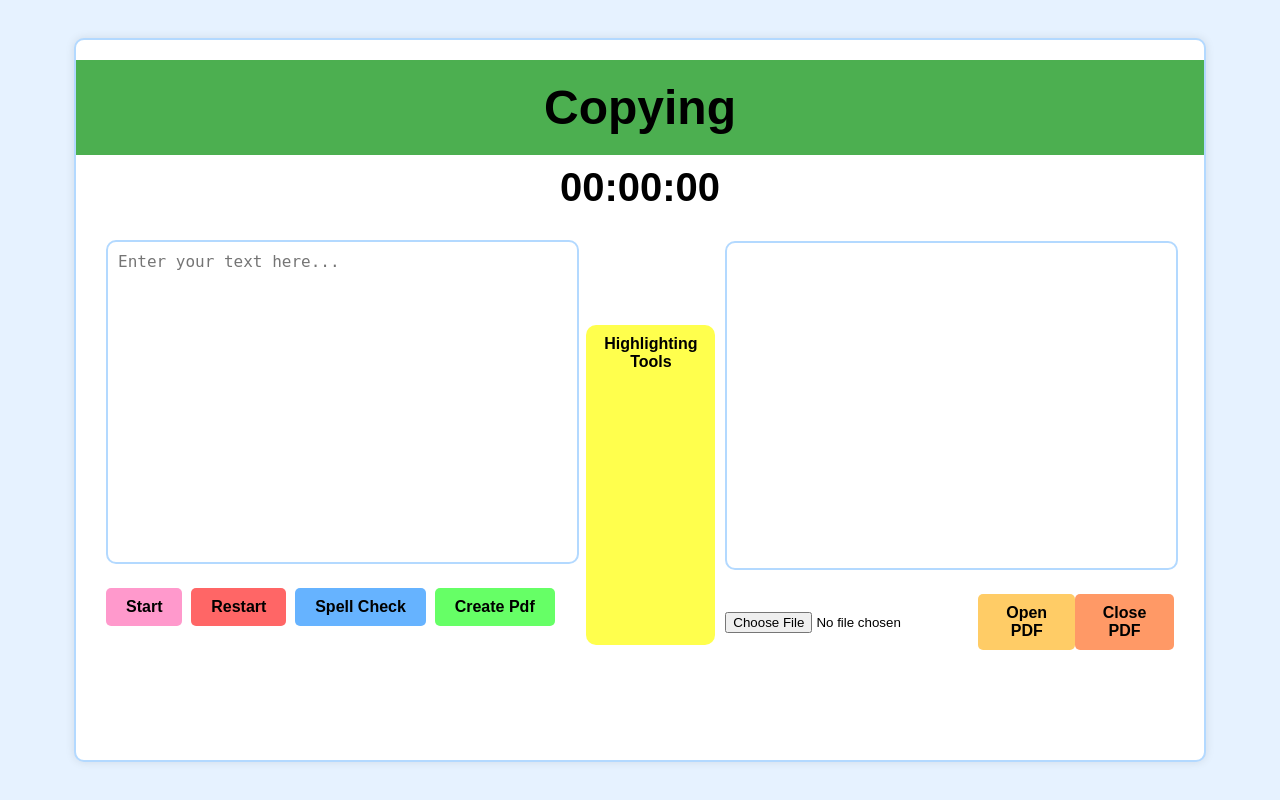
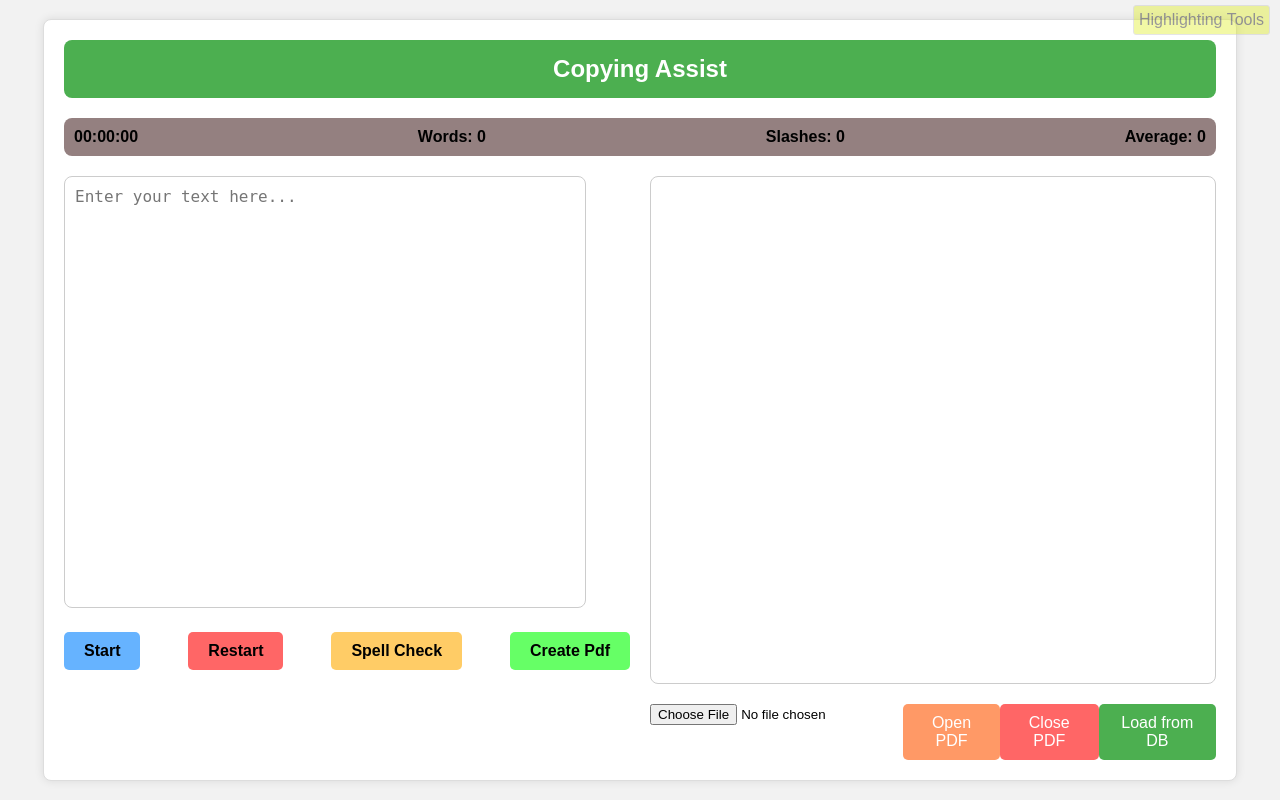
Before and after one commit to NavidAhmadiii/CopyAssistant, a Django app: page / in a window 1280 px wide. Run offline with Django 4.2, Linux system fonts and the light colour scheme.

Commit message:
change the ui template

```diff
--- a/Copy/models.py
+++ b/Copy/models.py
@@ -15,3 +15,4 @@ class UserEntry(models.Model):
     spell_checked_text = models.TextField()
     created_at = models.DateTimeField(auto_now_add=True)
     duration = models.DurationField()
+    pdf_file = models.FileField(upload_to='user_entries_pdfs/', null=True, blank=True)
--- a/Copy/static/css/styles.css
+++ b/Copy/static/css/styles.css
@@ -1,97 +1,120 @@
 body {
     font-family: Arial, sans-serif;
-    background-color: #e6f2ff;
+    background-color: #f2f2f2;
+    margin: 0;
     display: flex;
     justify-content: center;
     align-items: center;
     height: 100vh;
-    margin: 0;
 }
 
 .container {
-    border: 2px solid #b3d9ff;
-    border-radius: 10px;
     background-color: white;
-    width: 85%;
-    height: 85%;
+    border: 1px solid #ddd;
+    border-radius: 8px;
+    box-shadow: 0 0 10px rgba(0, 0, 0, 0.1);
+    width: 90%;
+    max-width: 1200px;
+    height: 90%;
     display: flex;
     flex-direction: column;
-    align-items: center;
     padding: 20px;
-    box-shadow: 0 0 10px rgba(0, 0, 0, 0.1);
-
 }
 
 .header {
     background-color: #4CAF50;
-    padding: 20px;
+    color: white;
+    padding: 15px;
     text-align: center;
+    font-size: 24px;
     font-weight: bold;
-    font-size: xxx-large;
-    width: 100%;
+    border-radius: 8px;
+    margin-bottom: 20px;
 }
 
-.timer {
-    font-size: 40px;
+.status-bar {
+    display: flex;
+    justify-content: space-between;
+    background-color: #948080;
+    padding: 10px;
+    border-radius: 8px;
+    margin-bottom: 20px;
+    font-size: 16px;
     font-weight: bold;
-    margin-top: 10px;
-    text-align: center;
-    width: 100%;
 }
 
 .content {
     display: flex;
     flex-direction: row;
-    width: 100%;
+    gap: 20px;
     flex-grow: 1;
-    margin-top: 20px;
-    justify-content: space-between;
-    align-items: flex-start;
-
 }
 
 .text-area-section,
 .pdf-section {
-    width: 45%;
-    padding: 10px;
-    flex-basis: 45%;
-}
-
-.text-area-section {
-    margin-right: 2%;
+    flex: 1;
+    display: flex;
+    flex-direction: column;
+    gap: 20px;
 }
 
 .text-area {
-    width: 100%;
-    height: 300px;
-    border: 2px solid #b3d9ff;
-    border-radius: 10px;
+    flex-grow: 1;
+    border: 1px solid #ccc;
+    border-radius: 8px;
     padding: 10px;
     font-size: 16px;
     resize: none;
+    width: 500px;
+    height: 410px;
+    min-height: 200px;
+    position: relative;
 }
 
-.footer,
-.pdf-controls {
+/* Your existing CSS styles */
+
+.highlighting-tools {
+    position: absolute;
+    top: 5px;
+    right: 10px;
+    background-color: rgba(218, 236, 0, 0.7);
+    color: #333;
+    cursor: pointer;
+    opacity: 0.5;
+    transition: opacity 0.3s;
+    padding: 5px;
+    border: 1px solid #ccc;
+    border-radius: 3px;
+    z-index: 2; /* Ensure the highlighting tools are above the textarea */
+}
+
+.highlighting-tools.active {
+    opacity: 1;
+}
+
+
+.highlighting-container:hover .highlighting-tools {
+    opacity: 1;
+}
+
+.footer {
     display: flex;
     justify-content: space-between;
-    align-items: center;
-    margin-top: 20px;
-
 }
 
-.footer button,
-.pdf-controls button {
+/* این قسمت تغییرات رنگ دکمه‌ها و سایر انیمیشن‌هاست */
+.footer button {
     padding: 10px 20px;
     font-size: 16px;
     font-weight: bold;
     border: none;
     border-radius: 5px;
     cursor: pointer;
+    transition: background-color 0.3s;
 }
 
 .footer button.start {
-    background-color: #ff99cc;
+    background-color: #66b3ff;
 }
 
 .footer button.restart {
@@ -99,7 +122,7 @@ body {
 }
 
 .footer button.spell-check {
-    background-color: #66b3ff;
+    background-color: #ffcc66;
 }
 
 .footer button.create-pdf {
@@ -107,70 +130,43 @@ body {
 }
 
 .pdf-controls button.open-pdf {
-    background-color: #ffcc66;
+    background-color: #ff9966;
 }
 
 .pdf-controls button.close-pdf {
-    background-color: #ff9966;
-}
-
-.pdf-controls form {
-    display: flex;
-    align-items: center;
+    background-color: #ff6666;
 }
 
 .pdf-controls form button {
     margin-left: 10px;
 }
 
+
+/*.footer button:hover {*/
+/*    background-color: #45a049;*/
+/*}*/
+
 .pdf-reader {
-    width: 100%;
-    height: 325px;
-    border: 2px solid #b3d9ff;
-    border-radius: 10px;
-    margin-top: 1px;
+    flex-grow: 1;
+    border: 1px solid #ccc;
+    border-radius: 8px;
 }
 
-/* Highlighting tools section */
-.highlighting-tools {
-    background-color: #ffff4d;
-    border-radius: 10px;
-    padding: 10px;
-    text-align: center;
-    font-weight: bold;
-    margin: 10px 0;
-    width: 10%; /* Adjust width to be smaller */
-    height: 300px;
-    min-width: 100px; /* Set a minimum width */
-    flex-shrink: 0;
-    align-self: center;
-
+.pdf-controls {
+    display: flex;
+    justify-content: space-between;
 }
 
-/* Responsive design for smaller screens */
-@media (max-width: 768px) {
-    .content {
-        flex-direction: column;
-    }
+.pdf-controls button {
+    background-color: #4CAF50;
+    color: white;
+    padding: 10px 15px;
+    border: none;
+    border-radius: 5px;
+    cursor: pointer;
+    font-size: 16px;
+}
 
-    .text-area-section,
-    .pdf-section {
-        width: 100%;
-        flex-basis: auto;
-    }
-
-    .footer,
-    .pdf-controls {
-        flex-direction: column;
-        align-items: flex-start;
-    }
-
-    .footer button,
-    .pdf-controls button {
-        margin-bottom: 10px;
-    }
-
-    .highlighting-tools {
-        width: 100%;
-    }
-}
+/*.pdf-controls button:hover {*/
+/*    background-color: #45a049;*/
+/*}*/
--- a/Copy/static/js/script.js
+++ b/Copy/static/js/script.js
@@ -1,136 +1,3 @@
-// let timer;
-// let seconds = 0;
-//
-// function start() {
-//     if (timer) {
-//         clearInterval(timer);
-//     }
-//     timer = setInterval(updateTimer, 1000);
-// }
-//
-// function restart() {
-//     const textArea = document.getElementById('text-area');
-//     textArea.value = '';
-//     const pdfReader = document.getElementById('pdf-reader');
-//     pdfReader.src = '';
-//     clearInterval(timer);
-//     seconds = 0;
-//     updateTimer();
-// }
-//
-// async function spellCheck() {
-//     const textArea = document.getElementById('text-area');
-//     const text = textArea.value;
-//
-//     try {
-//         const response = await fetch('/spell-check/', {
-//             method: 'POST', headers: {
-//                 'Content-Type': 'application/json', 'X-CSRFToken': getCookie('csrftoken')
-//             }, body: JSON.stringify({text})
-//         });
-//
-//         if (!response.ok) {
-//             throw new Error('Spell check failed');
-//         }
-//
-//         const result = await response.json();
-//         textArea.value = result.spell_checked_text;
-//     } catch (error) {
-//         console.error('Error:', error.message);
-//     }
-// }
-//
-// async function createPdf() {
-//     const textArea = document.getElementById('text-area');
-//     const timerElement = document.getElementById('timer');
-//     const text = textArea.value;
-//     const timer = timerElement.textContent;  // دریافت مقدار تایمر از عنصر HTML
-//
-//     // توقف تایمر
-//     clearInterval(timer);
-//     const timerValue = document.getElementById('timer').textContent;
-//
-//     try {
-//         const response = await fetch('/create-pdf/', {
-//             method: 'POST', headers: {
-//                 'Content-Type': 'application/json', 'X-CSRFToken': getCookie('csrftoken')
-//             }, body: JSON.stringify({text, timer})
-//         });
-//
-//         if (!response.ok) {
-//             throw new Error('Create PDF failed');
-//         }
-//
-//         const result = await response.json();
-//         const pdfReader = document.getElementById('pdf-reader');
-//         pdfReader.src = result.pdfUrl;
-//     } catch (error) {
-//         alert('Error: ' + error.message);
-//     }
-// }
-//
-//
-// function openPdf() {
-//     const pdfReader = document.getElementById('pdf-reader');
-//     const pdfInput = document.getElementById('pdf-input');
-//     const file = pdfInput.files[0];
-//     const fileURL = URL.createObjectURL(file);
-//     pdfReader.src = fileURL;
-// }
-//
-// function closePdf() {
-//     const pdfReader = document.getElementById('pdf-reader');
-//     pdfReader.src = '';
-// }
-//
-// function getCookie(name) {
-//     let cookieValue = null;
-//     if (document.cookie && document.cookie !== '') {
-//         const cookies = document.cookie.split(';');
-//         for (let i = 0; i < cookies.length; i++) {
-//             const cookie = cookies[i].trim();
-//             if (cookie.substring(0, name.length + 1) === (name + '=')) {
-//                 cookieValue = decodeURIComponent(cookie.substring(name.length + 1));
-//                 break;
-//             }
-//         }
-//     }
-//     return cookieValue;
-// }
-//
-// document.getElementById('pdf-form').onsubmit = async function (e) {
-//     e.preventDefault();
-//     const formData = new FormData(this);
-//
-//     try {
-//         const response = await fetch('/upload-pdf/', {
-//             method: 'POST', body: formData, headers: {
-//                 'X-CSRFToken': getCookie('csrftoken')
-//             }
-//         });
-//
-//         if (!response.ok) {
-//             throw new Error('PDF upload failed');
-//         }
-//
-//         const result = await response.json();
-//         const pdfReader = document.getElementById('pdf-reader');
-//         pdfReader.src = result.pdfUrl;
-//     } catch (error) {
-//         console.error('Error:', error.message);
-//     }
-// };
-//
-// function updateTimer() {
-//     const timerElement = document.getElementById('timer');
-//     let hours = Math.floor(seconds / 3600);
-//     let minutes = Math.floor((seconds % 3600) / 60);
-//     let secs = seconds % 60;
-//     timerElement.textContent = `${String(hours).padStart(2, '0')}:${String(minutes).padStart(2, '0')}:${String(secs).padStart(2, '0')}`;
-//     seconds++;
-// }
-
-
 let timer;
 let seconds = 0;
 
@@ -149,33 +16,43 @@ function restart() {
     clearInterval(timer);
     seconds = 0;
     updateTimer();
+    const spellCheckedDiv = document.getElementById('spell-checked-text');
+    spellCheckedDiv.innerText = '';
+    checkForErrors(); // Reset counts
 }
 
-// async function spellCheck() {
-//     const textArea = document.getElementById('text-area');
-//     const text = textArea.value;
-//
-//     try {
-//         const response = await fetch('/spell-check/', {
-//             method: 'POST',
-//             headers: {
-//                 'Content-Type': 'application/json',
-//                 'X-CSRFToken': getCookie('csrftoken')
-//             },
-//             body: JSON.stringify({text})
-//         });
-//
-//         if (!response.ok) {
-//             throw new Error('Spell check failed');
-//         }
-//
-//         const result = await response.json();
-//         textArea.value = result.spell_checked_text;
-//     } catch (error) {
-//         alert('Error: ' + error.message);
-//     }
-// }
+async function createPdf() {
+    const textArea = document.getElementById('text-area');
+    const text = textArea.value;
+    const timerElement = document.getElementById('timer');
+    const timerValue = timerElement.textContent;
 
+    clearInterval(timer);
+
+    try {
+        const response = await fetch('/create-pdf/', {
+            method: 'POST', headers: {
+                'Content-Type': 'application/json', 'X-CSRFToken': getCSRFToken()
+            }, body: JSON.stringify({text, timer: timerValue})
+        });
+
+        if (!response.ok) {
+            throw new Error('Create PDF failed');
+        }
+
+        const blob = await response.blob();
+        const url = window.URL.createObjectURL(blob);
+        const a = document.createElement('a');
+        a.style.display = 'none';
+        a.href = url;
+        a.download = 'spell_checked.pdf';
+        document.body.appendChild(a);
+        a.click();
+        window.URL.revokeObjectURL(url);
+    } catch (error) {
+        alert('Error: ' + error.message);
+    }
+}
 
 async function spellCheck() {
     const textArea = document.getElementById('text-area');
@@ -183,12 +60,9 @@ async function spellCheck() {
 
     try {
         const response = await fetch('/spell-check/', {
-            method: 'POST',
-            headers: {
-                'Content-Type': 'application/json',
-                'X-CSRFToken': getCookie('csrftoken')
-            },
-            body: JSON.stringify({text: text})
+            method: 'POST', headers: {
+                'Content-Type': 'application/json', 'X-CSRFToken': getCSRFToken()
+            }, body: JSON.stringify({text})
         });
 
         if (!response.ok) {
@@ -196,70 +70,64 @@ async function spellCheck() {
         }
 
         const result = await response.json();
-        textArea.value = result.spell_checked_text;
+        const spellCheckedDiv = document.getElementById('spell-checked-text');
+        spellCheckedDiv.innerText = result.spell_checked_text;
     } catch (error) {
         console.error('Error:', error.message);
     }
 }
 
+function getCSRFToken() {
+    let token = null;
+    const cookieValue = document.cookie.match(/csrftoken=([^ ;]+)/);
+    if (cookieValue && cookieValue.length > 1) {
+        token = cookieValue[1];
+    }
+    return token;
+}
 
-async function createPdf() {
-    const textArea = document.getElementById('text-area');
-    const text = textArea.value;
+function openPdf() {
+    const pdfInput = document.getElementById('pdf-input');
+    const pdfReader = document.getElementById('pdf-reader');
+    const file = pdfInput.files[0];
 
-    // توقف تایمر
-    clearInterval(timer);
-    const timerValue = document.getElementById('timer').textContent;
-
-    try {
-        const response = await fetch('/create-pdf/', {
-            method: 'POST',
-            headers: {
-                'Content-Type': 'application/json',
-                'X-CSRFToken': getCookie('csrftoken')
-            },
-            body: JSON.stringify({text, timer: timerValue})
-        });
-
-        if (!response.ok) {
-            throw new Error('Create PDF failed');
-        }
-
-        const result = await response.json();
-        const pdfReader = document.getElementById('pdf-reader');
-        pdfReader.src = result.pdfUrl;
-    } catch (error) {
-        alert('Error: ' + error.message);
+    if (file) {
+        const reader = new FileReader();
+        reader.onload = function (e) {
+            pdfReader.src = e.target.result;
+        };
+        reader.readAsDataURL(file);
     }
 }
 
-function openPdf() {
-    const pdfReader = document.getElementById('pdf-reader');
-    const pdfInput = document.getElementById('pdf-input');
-    const file = pdfInput.files[0];
-    const fileURL = URL.createObjectURL(file);
-    pdfReader.src = fileURL;
+function closePdf() {
+    document.getElementById('pdf-reader').src = '';
 }
 
-function closePdf() {
-    const pdfReader = document.getElementById('pdf-reader');
-    pdfReader.src = '';
+function loadFromDatabase() {
+    fetch('/load_pdf_from_db/')
+        .then(response => response.json())
+        .then(data => {
+            const pdfReader = document.getElementById('pdf-reader');
+            if (data.length > 0) {
+                pdfReader.src = data[0].url;  // Load the first PDF for simplicity
+            } else {
+                alert('No PDFs found in the database.');
+            }
+        });
 }
 
-function getCookie(name) {
-    let cookieValue = null;
-    if (document.cookie && document.cookie !== '') {
-        const cookies = document.cookie.split(';');
-        for (let i = 0; i < cookies.length; i++) {
-            const cookie = cookies[i].trim();
-            if (cookie.substring(0, name.length + 1) === (name + '=')) {
-                cookieValue = decodeURIComponent(cookie.substring(name.length + 1));
-                break;
-            }
-        }
-    }
-    return cookieValue;
+function checkForErrors() {
+    const text = document.getElementById('text-area').value;
+    const wordCount = text.split(/\s+/).filter(word => word.length > 0).length;
+    const slashCount = (text.match(/\//g) || []).length;
+    const averageCount = wordCount > 0 ? (wordCount / text.split(/\n/).length).toFixed(2) : 0;
+
+    document.getElementById('word-count').innerText = `Words: ${wordCount}`;
+    document.getElementById('slash-count').innerText = `Slashes: ${slashCount}`;
+    document.getElementById('average-count').innerText = `Average: ${averageCount}`;
 }
+
 
 function updateTimer() {
     const timerElement = document.getElementById('timer');
@@ -269,3 +137,10 @@ function updateTimer() {
     timerElement.textContent = `${String(hours).padStart(2, '0')}:${String(minutes).padStart(2, '0')}:${String(secs).padStart(2, '0')}`;
     seconds++;
 }
+
+// Your existing JavaScript functions
+
+function highlightTextArea() {
+    const highlightingTools = document.querySelector('.highlighting-tools');
+    highlightingTools.classList.toggle('active');
+}
--- a/Copy/templates/index.html
+++ b/Copy/templates/index.html
@@ -1,5 +1,5 @@
 <!DOCTYPE html>
-{% load static %}
+{%load static%}
 <html lang="en">
 <head>
     <meta charset="UTF-8">
@@ -9,11 +9,20 @@
 </head>
 <body>
 <div class="container">
-    <div class="header">Copying</div>
-    <div class="timer" id="timer">00:00:00</div>
+    <div class="header">Copying Assist</div>
+    <div class="status-bar">
+        <div id="timer">00:00:00</div>
+        <div id="word-count">Words: 0</div>
+        <div id="slash-count">Slashes: 0</div>
+        <div id="average-count">Average: 0</div>
+    </div>
     <div class="content">
         <div class="text-area-section">
-        <textarea id="text-area" class="text-area" placeholder="Enter your text here..."></textarea>
+            <div class="highlighting-container">
+                <div class="highlighting-tools" onclick="highlightTextArea()">Highlighting Tools</div>
+                <textarea id="text-area" class="text-area" placeholder="Enter your text here..."
+                          oninput="checkForErrors()"></textarea>
+            </div>
             <div class="footer">
                 <button class="start" onclick="start()">Start</button>
                 <button class="restart" onclick="restart()">Restart</button>
@@ -21,16 +30,16 @@
                 <button class="create-pdf" onclick="createPdf()">Create Pdf</button>
             </div>
         </div>
-      <div class="highlighting-tools">Highlighting Tools</div>
+
         <div class="pdf-section">
-        <iframe id="pdf-reader" class="pdf-reader" src="{% if pdf_url %}{{ pdf_url }}{% endif %}"></iframe>
+            <iframe id="pdf-reader" class="pdf-reader" src=""></iframe>
             <div class="pdf-controls">
                 <form id="pdf-form" method="POST" enctype="multipart/form-data">
-            {% csrf_token %}
                     <input type="file" name="pdf" id="pdf-input">
                 </form>
                 <button class="open-pdf" onclick="openPdf()">Open PDF</button>
                 <button class="close-pdf" onclick="closePdf()">Close PDF</button>
+                <button class="load-from-db" onclick="loadFromDatabase()">Load from DB</button>
             </div>
         </div>
     </div>
--- a/Copy/urls.py
+++ b/Copy/urls.py
@@ -1,8 +1,10 @@
 from django.urls import path
-from .views import IndexView, ReadPDFView
+from .views import IndexView\
+    # , CreatePDFView, SpellCheckView, ReadPDFView
 
 urlpatterns = [
     path('', IndexView.as_view(), name='index'),
-    path('read/<int:pdf_id>/', ReadPDFView.as_view(), name='read_pdf'),
-    # path('create-pdf/<int:entry_id>/', CreatePDFView.as_view(), name='create_pdf'),
+    # path('pdf/<int:pdf_id>/', ReadPDFView.as_view(), name='read_pdf'),
+    # path('create-pdf/', CreatePDFView.as_view(), name='create_pdf'),
+    # path('spell-check/', SpellCheckView.as_view(), name='spell_check'),
 ]
--- a/Copy/views.py
+++ b/Copy/views.py
@@ -1,44 +1,136 @@
 import time
-from django.http import JsonResponse
+from django.http import HttpResponse, JsonResponse
 from django.shortcuts import render, get_object_or_404
+from django.views import View
 from django.utils import timezone
-from django.views import View
+from reportlab.lib.pagesizes import letter
+from reportlab.pdfgen import canvas
+from spellchecker import SpellChecker
+import json
+from django.core.files.storage import default_storage
+from django.core.files.base import ContentFile
+
 from .models import PDFDocument, UserEntry
 
 
 class IndexView(View):
     def get(self, request):
         pdfs = PDFDocument.objects.all()
-        context = {
-            'pdfs': pdfs
-        }
+        context = {'pdfs': pdfs}
         return render(request, 'index.html', context=context)
 
 
-class ReadPDFView(View):
-    def get(self, request, pdf_id):
-        pdf = get_object_or_404(PDFDocument, id=pdf_id)
-        context = {
-            'pdf': pdf
-        }
-        return render(request, 'index.html', context=context)
-
-    def post(self, request, pdf_id):
-        pdf = get_object_or_404(PDFDocument, id=pdf_id)
-        user_text = request.POST.get('user_text')
-        start_time = float(request.POST.get('start_time'))
-        end_time = time.time()
-        duration = timezone.timedelta(seconds=end_time - start_time)
-
-        spell_checked_text = self.spell_check(user_text)
-
-        entry = UserEntry.objects.create(
-            pdf=pdf,
-            user_text=user_text,
-            spell_checked_text=spell_checked_text,
-            duration=duration
-        )
-        return JsonResponse({'spell_checked_text': spell_checked_text, 'entry_id': entry.id})
-
-    def spell_check(self, text):
-        pass
+# class ReadPDFView(View):
+#     def get(self, request, pdf_id):
+#         pdf = get_object_or_404(PDFDocument, id=pdf_id)
+#         context = {'pdf': pdf}
+#         return render(request, 'index.html', context=context)
+#
+#     def post(self, request, pdf_id):
+#         pdf = get_object_or_404(PDFDocument, id=pdf_id)
+#         user_text = request.POST.get('user_text')
+#         start_time = float(request.POST.get('start_time'))
+#         end_time = time.time()
+#         duration = timezone.timedelta(seconds=end_time - start_time)
+#
+#         # Spell check the text
+#         spell_checked_text = self.spell_check(user_text)
+#
+#         # Create a user entry in the database
+#         entry = UserEntry.objects.create(
+#             pdf=pdf,
+#             user_text=user_text,
+#             spell_checked_text=spell_checked_text,
+#             duration=duration
+#         )
+#
+#         # Prepare data to send to the frontend
+#         context = {
+#             'spell_checked_text': spell_checked_text,
+#             'entry_id': entry.id
+#         }
+#         return JsonResponse(context)
+#
+#     def spell_check(self, text):
+#         spell = SpellChecker()
+#         words = text.split()
+#         corrected_words = [spell.correction(word) if word in spell.unknown([word]) else word for word in words]
+#         spell_checked_text = ' '.join(corrected_words)
+#         return spell_checked_text
+#
+#
+# class SpellCheckView(View):
+#     def post(self, request):
+#         data = json.loads(request.body)
+#         text = data.get('text')
+#
+#         # Spell check the text
+#         spell = SpellChecker()
+#         words = text.split()
+#         corrected_text = [spell.correction(word) if word in spell.unknown([word]) else word for word in words]
+#         spell_checked_text = ' '.join(corrected_text)
+#
+#         # Send the spell-checked text to the frontend
+#         return JsonResponse({'spell_checked_text': spell_checked_text})
+#
+#
+# class CreatePDFView(View):
+#     def post(self, request):
+#         try:
+#             file = request.FILES.get('pdf_file')
+#             if file:
+#                 file_path = default_storage.save('pdfs/' + file.name, ContentFile(file.read()))
+#             else:
+#                 # Handle the case when no file is uploaded
+#                 return JsonResponse({'error': 'No file uploaded'}, status=400)
+#
+#             # 3. ایجاد یک سند PDF جدید در پایگاه داده و ذخیره شناسه آن
+#             pdf = PDFDocument.objects.create(title='عنوان مورد نظر', file=file_path)
+#             pdf_id = pdf.id
+#
+#             # 4. استفاده از شناسه سند PDF در مراحل بعدی برای ساخت PDF جدید
+#             data = json.loads(request.POST['data'])
+#             text = data.get('text')
+#             timer = data.get('timer')
+#
+#             entry = UserEntry.objects.create(pdf_id=pdf_id, user_text=text, spell_checked_text='', duration=timer)
+#
+#             # 5. ساخت فایل PDF
+#             response = HttpResponse(content_type='application/pdf')
+#             response['Content-Disposition'] = 'attachment; filename="spell_checked.pdf"'
+#             self.create_pdf(response, entry)
+#             return response
+#
+#         except Exception as e:
+#             print(f"Error creating PDF: {e}")
+#             return JsonResponse({'error': str(e)}, status=500)
+#
+#     def create_pdf(self, response, entry):
+#         try:
+#             c = canvas.Canvas(response, pagesize=letter)
+#             width, height = letter
+#
+#             y = height - 100
+#             c.drawString(100, y, "Original Text:")
+#             y -= 20
+#
+#             # Display the original and corrected text
+#             spell = SpellChecker()
+#             words = entry.user_text.split()
+#             corrected_text = []
+#
+#             for word in words:
+#                 if word in spell.unknown([word]):
+#                     corrected_word = spell.correction(word)
+#                     corrected_text.append(f"<span class='corrected'>{word}</span> ({corrected_word})")
+#                 else:
+#                     corrected_text.append(word)
+#
+#             c.drawString(100, y, ' '.join(corrected_text))
+#             y -= 40
+#
+#             c.drawString(100, y, f"Duration: {entry.duration}")
+#             c.showPage()
+#             c.save()
+#         except Exception as e:
+#             print(f"Error during PDF creation: {e}")
```
Lines whose indentation alone changed are shown as unchanged.
